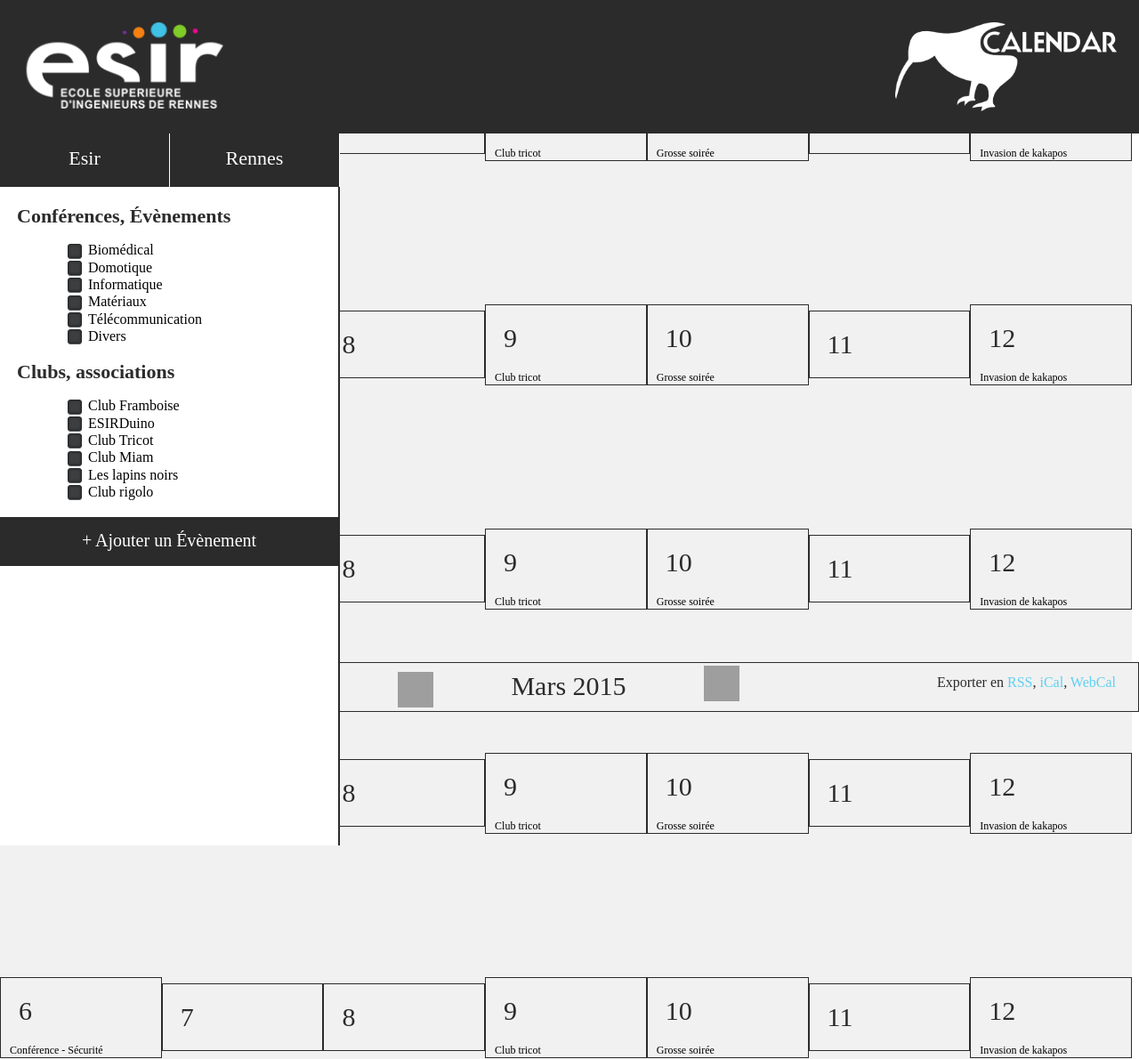
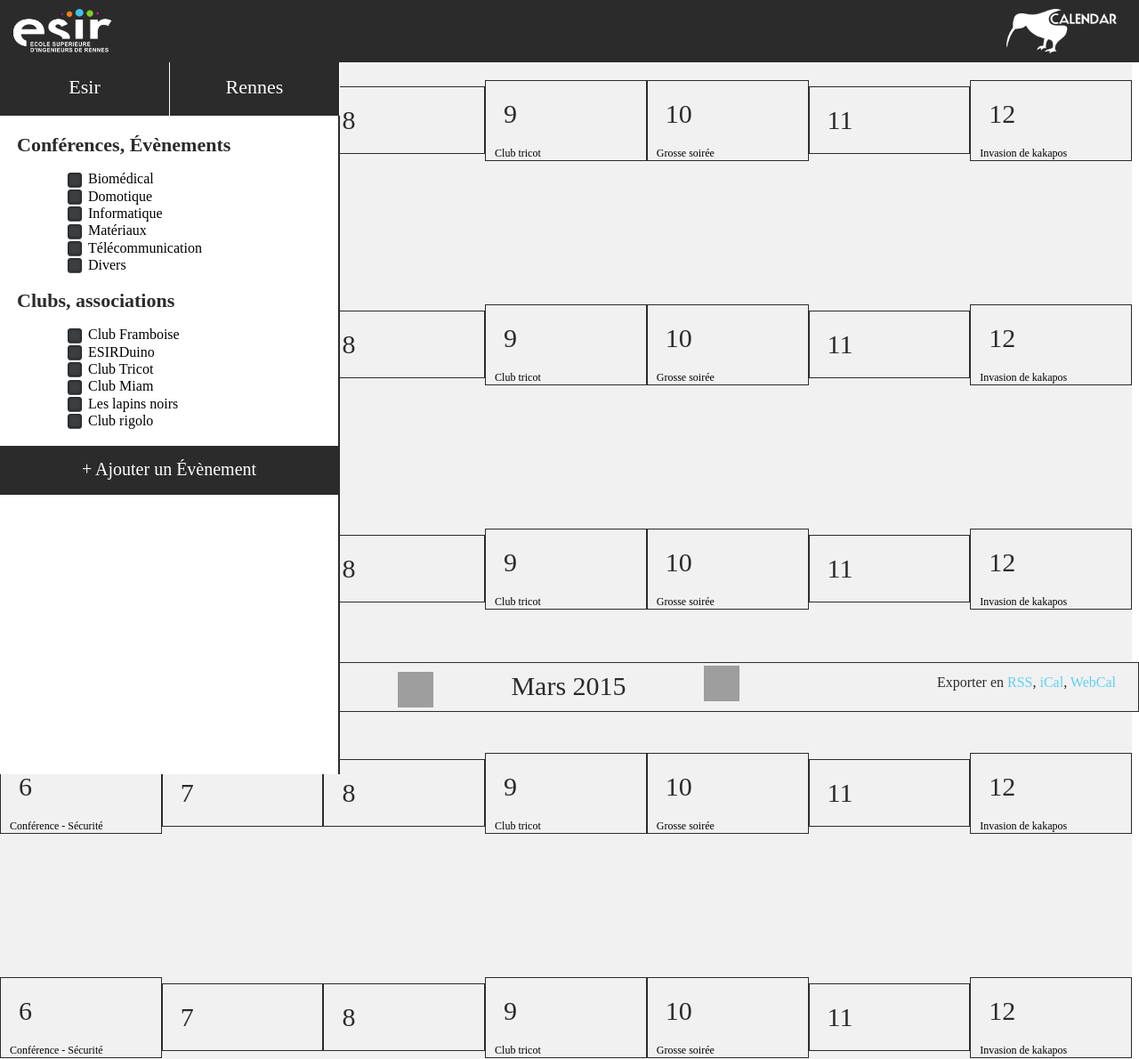
Before and after one commit to TheMrNomis/KiWi-calendar, a PHP site: page / in a window 1280 px wide. Shown: the top 1190 px of the page at 89% size. Run offline with PHP 8.4, Linux system fonts and the light colour scheme; grey boxes are pictures that could not be loaded.

Commit message:
css event + repair homepage

```diff
--- a/index.css
+++ b/index.css
@@ -10,7 +10,7 @@ body
     top: 0px;
     left: 0px;
     width: 100%;
-    height: 150px;
+    height: 70px;
     margin: 0px;
     background-color: #2b2b2b;
     z-index: 100;
@@ -24,8 +24,8 @@ a
 
 #title img
 {
-	padding-top:25px;
-	height: 100px;
+	padding-top:10px;
+	height: 50px;
 }
 
 #title .rightLogo
@@ -36,13 +36,13 @@ a
 
 nav
 {
-    position: fixed;
+    position: absolute;
     top:0px;
     left:0px;
     width: 380px;
     height: 100%;
     padding: 0px;
-    padding-top: 150px;
+    padding-top: 70px;
     background-color: #F1F1F1;
     border-right: 2px solid #2b2b2b;
     z-index: 50;
@@ -119,9 +119,7 @@ input[type="checkbox"]:checked + label span {
 
 #AddEvent
 {
-	position:absolute;
-	bottom:150;
-	width:100%;
+	bottom:70;
 	margin:0;
 	margin-top:20px;
 	text-align:center;
@@ -129,6 +127,7 @@ input[type="checkbox"]:checked + label span {
 	padding-top:15px;
 	height: 40px;
 	width: 100%;
+	position:absolute;
 	color: #ffffff;
 	background-color: #2b2b2b;
 }
@@ -271,3 +270,34 @@ tr #date
 }
 
 }
+
+
+
+/*PAGE EVENEMENT*/
+#descEvent
+{
+  margin-top: 150px;
+  width:80%;
+  margin-right:auto;
+  margin-left:auto;
+  margin-bottom:70px;
+}
+
+#descEvent h1
+{
+  text-align:center;
+}
+
+#descEvent #description
+{
+  width:60%;
+  text-align:justify;
+}
+
+#descEvent #image
+{
+  float:right;
+  width:20%;
+  margin-right:100px;
+  margin-bottom:-100px;
+}
```
